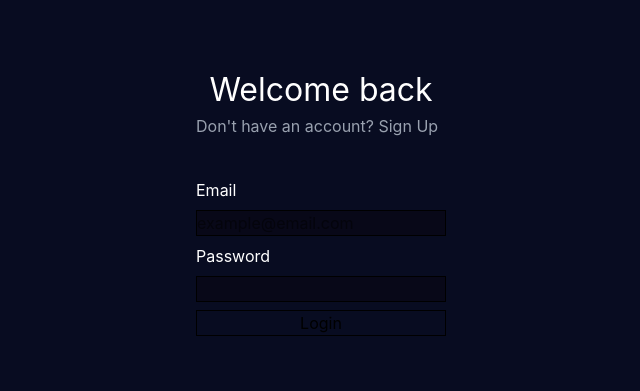
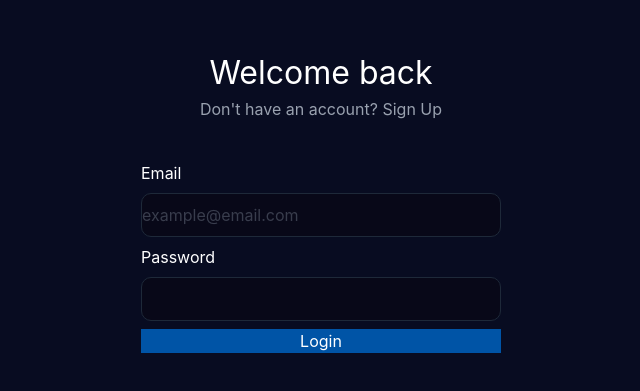
Before and after one commit to Maksas2002/Projektas1, a React (Vite) app in the folder front/: page /login in a window 1280 px wide. Shown: the part 299-690 px from the top of the page, without its empty margins (319-959 px from the left). Built offline with nearby package versions, Linux system fonts and the light colour scheme.

Commit message:
change input design,add button color

```diff
--- a/front/src/LoginForm/LoginForm.jsx
+++ b/front/src/LoginForm/LoginForm.jsx
@@ -41,8 +41,13 @@ function LoginForm() {
     <>
       <main className="flex justify-center items-center min-h-screen m-0 bg-bg-blue">
         <section>
-          <h1 className="pt-50 text-center text-white text-[2rem]">Welcome back</h1>
-          <p className="text-gray-400 text-[1rem]">Don't have an account? Sign Up</p>
+
+          <div>
+            <h1 className="pt-50 text-center text-white text-[2rem]">Welcome back</h1>
+            <p className="text-gray-400 text-center text-[1rem]">Don't have an account? Sign Up</p>
+          </div>
+
+
           <form
             onSubmit={handleSubmit(onSubmit)}
             className="flex flex-col justify-center pt-10 gap-2"
@@ -56,7 +61,7 @@ function LoginForm() {
                 maxLength: 150,
                 pattern: /^[^\s@]+@[^\s@]+\.[^\s@]+$/,
               })}
-              className="border block bg-input-blue"
+              className="border block w-90 h-11 rounded-[10px] border-gray-800 bg-input-blue text-gray-500"
               placeholder="example@email.com"
             />
             {errors.email && (
@@ -73,7 +78,7 @@ function LoginForm() {
                 minLength: 3,
                 maxLength: 100,
               })}
-              className="border block bg-input-blue"
+              className="border block h-11 rounded-[10px] border-gray-800 bg-input-blue  text-gray-500"
             />
             {errors.password && (
               <span>
@@ -81,7 +86,7 @@ function LoginForm() {
                 long
               </span>
             )}
-            <input type="submit" className="border" value="Login" />
+            <input type="submit" className="border border-none bg-button-blue text-white" value="Login" />
             {error && <p>{error}</p>}
           </form>
         </section>
--- a/front/src/index.css
+++ b/front/src/index.css
@@ -3,4 +3,5 @@
 @theme {
     --color-bg-blue: oklch(0.1643 0.0443 272.29);
     --color-input-blue: oklch(0.1469 0.0337 281.74);
+    --color-button-blue: oklch(0.4529 0.1492 255.01);
 }
```
